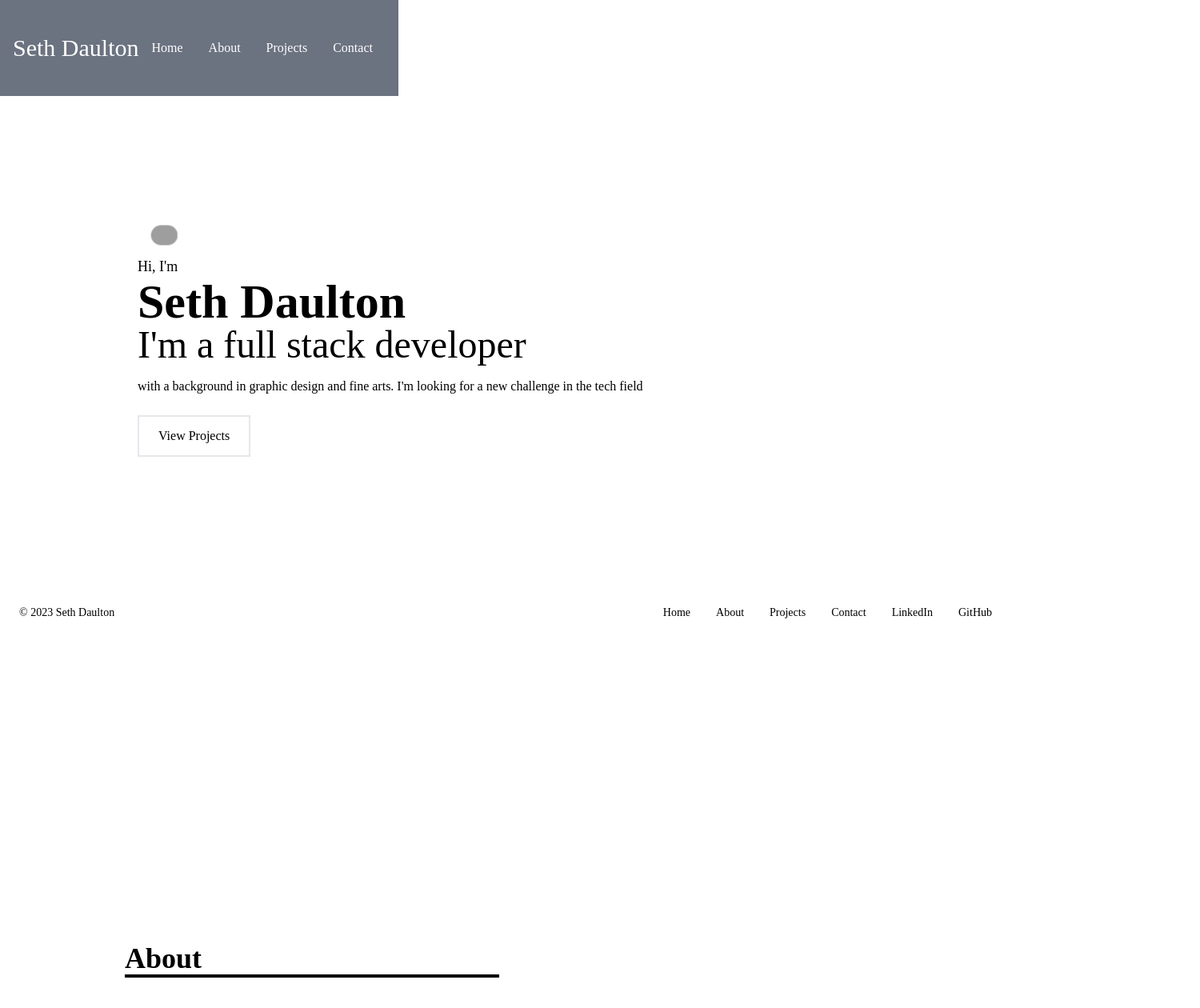
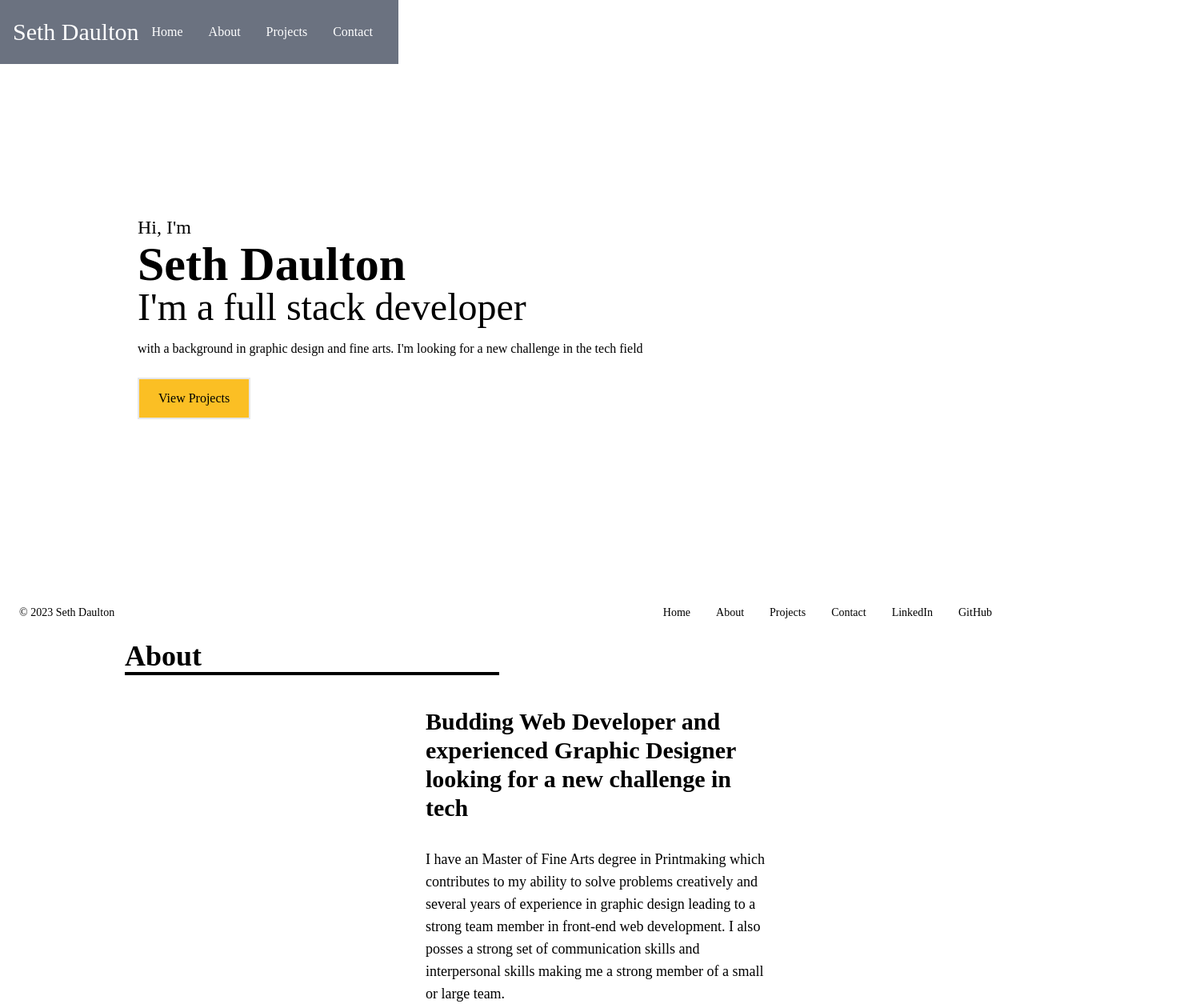
Before and after one commit to sethdaulton/React-Portfolio, a React (Create React App) app: page / in a window 1280 px wide. Shown: the top 1260 px of the page at 80% size, 1500 px wide, since content can reach past the window. Built offline with nearby package versions, Linux system fonts and the light colour scheme; grey boxes are pictures that could not be loaded.

Commit message:
More cosmetic changes

```diff
--- a/src/components/About.jsx
+++ b/src/components/About.jsx
@@ -2,14 +2,17 @@ import React from 'react'
 
 const About = () => {
     return (
-    <div name='about' className='w-full h-screen bg-white text-black'>
+    <div name='about' className='w-full h-500 bg-white text-black'>
         <div className='flex flex-col justify-center items-center w-full h-full'>
             <div className='max-w-[1000px] w-full px-4 grid grid-cols-2 gap-8'>
                 <div className='text-4xl font-bold inline border-b-4 border-black'>About</div>
             </div>
         </div>
-        <div className='max-w-[1000px] w-full grid sm:grid-cols-2 gap-8 px-4 mx-[500px]'>
-            <div className='sm:text-right text-3xl font-bold'>
+        <div className='max-w-[500px] w-full grid sm:grid-cols-1 gap-8 px-8 mx-[500px]'>
+        {/* <div>
+                <img className='hidden sm:flex scale-50 mt-12 h-[50px] rounded-full' src='./src/assets/SethDaulton.jpg' alt='Seth Daulton'/>
+            </div> */}
+            <div className='pt-10 sm:text-left text-3xl font-bold'>
                 <p>Budding Web Developer and experienced Graphic Designer looking for a new challenge in tech</p>
             </div>
             <div className='text-lg'>
--- a/src/components/Footer.jsx
+++ b/src/components/Footer.jsx
@@ -8,22 +8,22 @@ const Footer = () => {
                 <div className='sm:flex sm:items-center sm:justify-between'>
                     <span className='text-sm text-black sm:text-center'>© 2023 <a href="https://github.com/sethdaulton" className="hover:underline">Seth Daulton</a></span>
                 <ul className='flex flex-wrap items-center mt-3 text-sm text-black dark:text-gray-800 sm:mt-0'>
-                    <li className='hover:text-yellow'>
+                    <li className='hover:text-[#fbbf24] hover:underline'>
                         <Link to='home' smooth={true} duration={500}>Home</Link>
                     </li>
-                    <li className='hover:text-yellow'>
+                    <li className='hover:text-[#fbbf24] hover:underline'>
                         <Link to='about' smooth={true} duration={500}>About</Link>
                     </li>
-                    <li className='hover:text-yellow'>
+                    <li className='hover:text-[#fbbf24] hover:underline'>
                         <Link to='projects' smooth={true} duration={500}>Projects</Link>
                     </li>
-                    <li className='hover:text-yellow'>
+                    <li className='hover:text-[#fbbf24] hover:underline'>
                         <Link to='contact' smooth={true} duration={500}>Contact</Link>
                     </li>
-                    <li className='hover:text-yellow'>
+                    <li className='hover:text-[#fbbf24] hover:underline'>
                         <a href="https://www.linkedin.com/in/sethdaulton/" target='#'>LinkedIn</a>
                     </li>
-                    <li className='hover:text-yellow'>
+                    <li className='hover:text-[#fbbf24] hover:underline'>
                         <a href="https://github.com/sethdaulton" target='#'>GitHub</a>
                     </li>
                 </ul>
--- a/src/components/Home.jsx
+++ b/src/components/Home.jsx
@@ -7,15 +7,15 @@ return (
 
         {/* container */}
         <div className='max-w-[1000px] mx-auto px-8 flex flex-col justify-center h-full'>
-            <div>
-                <img className ='hidden sm:flex scale-50 mt-12 h-[50px] rounded-full' src='./src/assets/SethDaulton.jpg' alt='Seth Daulton'/>
-            </div>
-            <p className='text-black text-lg'>Hi, I'm</p>
+            {/* <div>
+                <img className='hidden sm:flex scale-50 mt-12 h-[50px] rounded-full' src='./src/assets/SethDaulton.jpg' alt='Seth Daulton'/>
+            </div> */}
+            <p className='text-black text-2xl'>Hi, I'm</p>
             <h1 className='text-1xl sm:text-6xl font-bold text-black'>Seth Daulton</h1>
             <h2 className='text-4xl sm:text-5xl front-bold text-black'>I'm a full stack developer</h2>
             <p className='test-black py-4 max-w-[700]'>with a background in graphic design and fine arts. I'm looking for a new challenge in the tech field</p>
         <div>
-            <button className='text-black group border-2 px-6 py-3 my-2 flex items-center hover:bg-[#fbbf24] hover:text-gray-800 hover:underline'>
+            <button className='text-black group border-2 px-6 py-3 my-2 flex items-center bg-[#fbbf24] hover:bg-white hover:text-gray-800 hover:underline'>
                 <Link to='projects' smooth={true} duration={500}>
                     View Projects
                 </Link>
--- a/src/components/Navbar.jsx
+++ b/src/components/Navbar.jsx
@@ -7,7 +7,7 @@ const Navbar = () => {
     const handleClick = () => setNav(!nav)
 
     return (
-        <div className='fixed --full h-[120px] flex justify-between items-center px-4 bg-gray-500 text-white'>
+        <div className='fixed --full h-[80px] flex justify-between items-center px-4 bg-gray-500 text-white'>
             <div className='text-3xl'>Seth Daulton</div>
 
             {/* navbar menu */}
```
